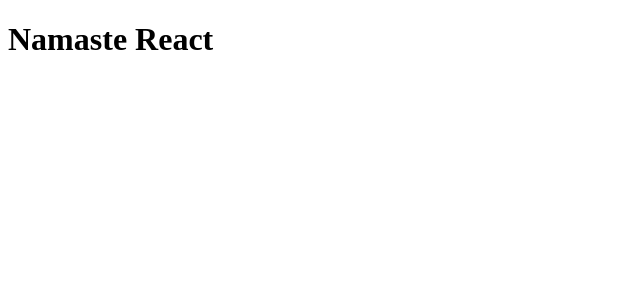
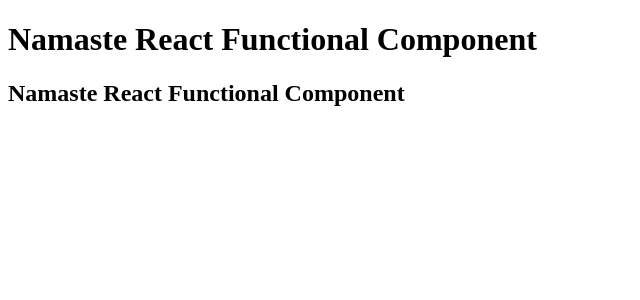
Before and after one commit to subhankari2/ReactJS_Series, a React (Vite) app: page / in a window 1280 px wide. Shown: the top 300 px of the page, without its empty margins (0-640 px from the left). Built offline with nearby package versions, Linux system fonts and the light colour scheme.

Commit message:
react element and functional component creation and rendering using jsx

```diff
--- a/App.js
+++ b/App.js
@@ -1,7 +1,33 @@
       import React from "react";
       import ReactDOM from "react-dom/client";
 
-
-      const heading=<h1 id="heading1" key="heading1">Namaste React</h1>
+      const headerElement=(
+        <h1 id="h1" key="h1">Namaste React Element</h1>
+      )
+      // const HeaderComponent=function(){
+      //   return (
+      //   <div>
+      //     <h1>Namaste React Functional Component</h1>
+      //     <h2>Namaste React Functional Component</h2>
+      //   </div>
+      //   )
+      // }
+      const HeaderComponent1=()=>{
+        return (
+        <div>
+          <h1>Namaste React Functional Component</h1>
+          <h2>Namaste React Functional Component</h2>
+        </div>
+        )
+      }
+      const HeaderComponent2=()=>{
+         (
+          <div>
+            <h1>Namaste React Functional Component</h1>
+            <h2>Namaste React Functional Component</h2>
+          </div>
+        )
+      }
       const root=ReactDOM.createRoot(document.getElementById("root"));
-      root.render(heading);
+      // root.render(headerElement);
+      root.render(<HeaderComponent1 />);
```
